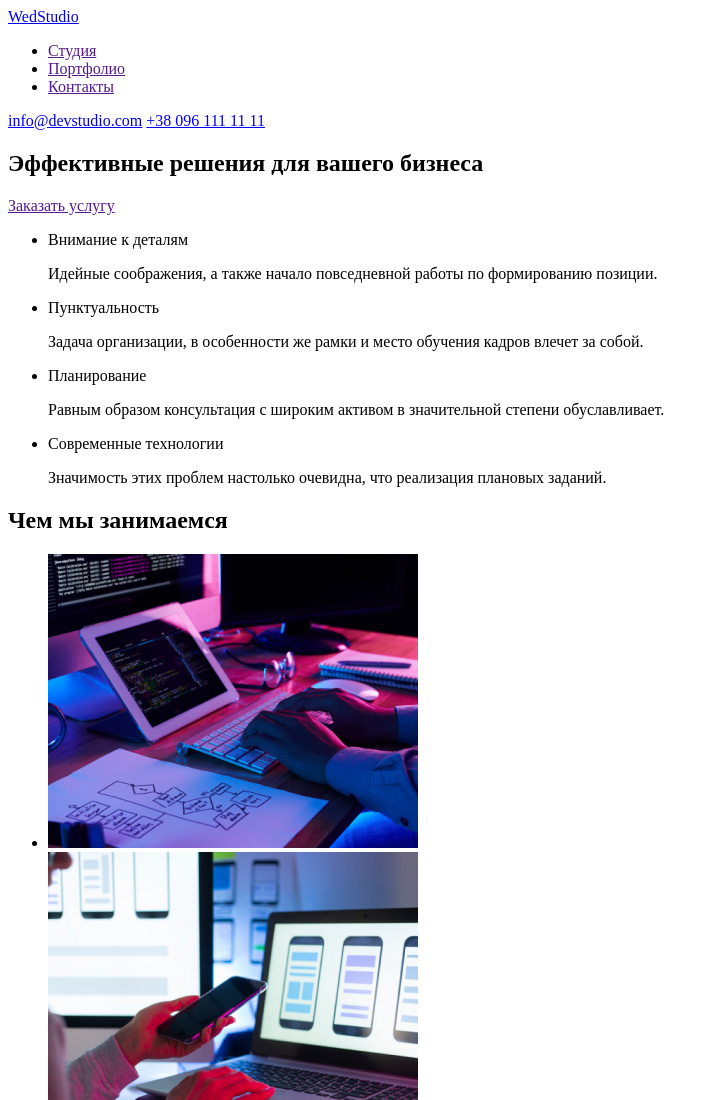
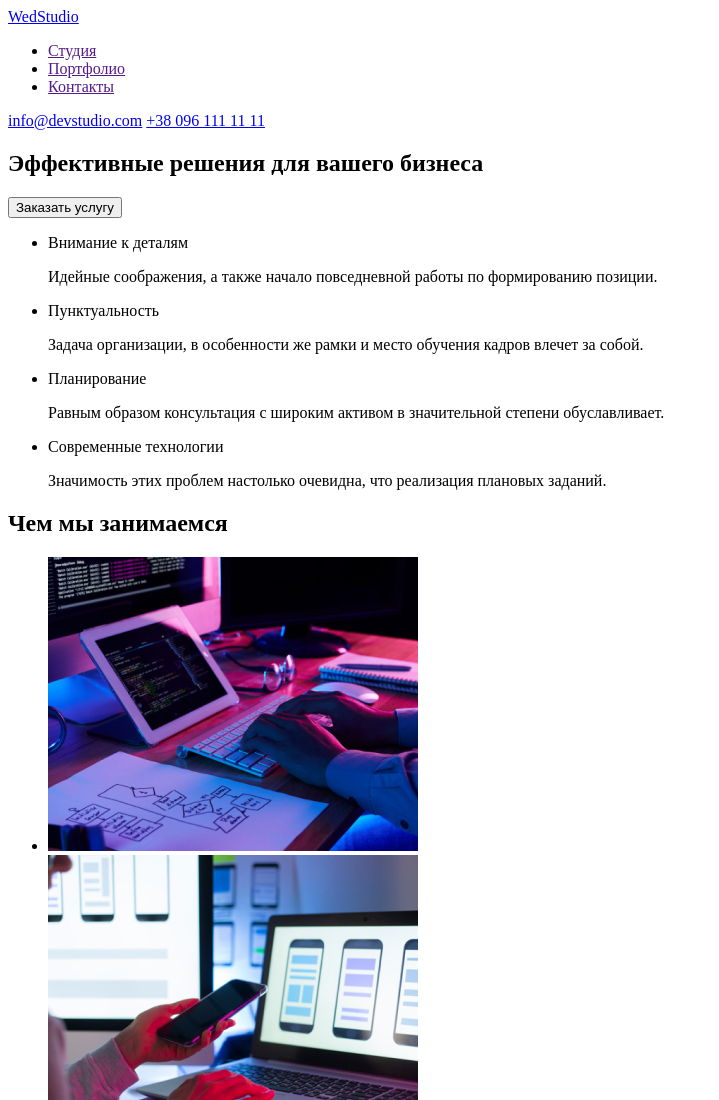
Before and after one commit to Lisius88/goit-markup-hw-01, a plain HTML site: page index.html in a window 1280 px wide. Shown: the top 1100 px of the page, without its empty margins (0-719 px from the left). Drawn offline with Linux system fonts and the light colour scheme.

Commit message:
FinalUpdate

```diff
--- a/index.html
+++ b/index.html
@@ -23,8 +23,9 @@
 <!--Герой-->
     <section>
         <h1>Эффективные решения для вашего бизнеса</h1>
-        <a href="">Заказать услугу</a>
+        <button>Заказать услугу</button>
     </section>
+<!--Основное-->
     <section>
         <ul>
             <li>
@@ -57,6 +58,7 @@
             </li>
         </ul>
     </section>
+<!--Команда-->
     <section>
         <h2>Наша команда</h2>
         <ul>
```
